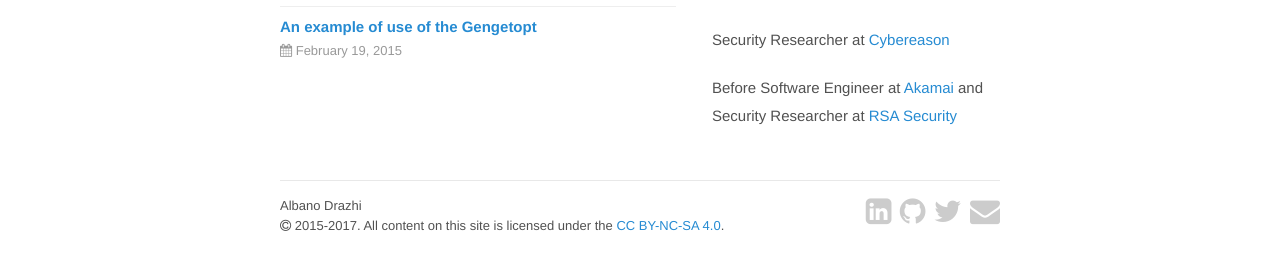
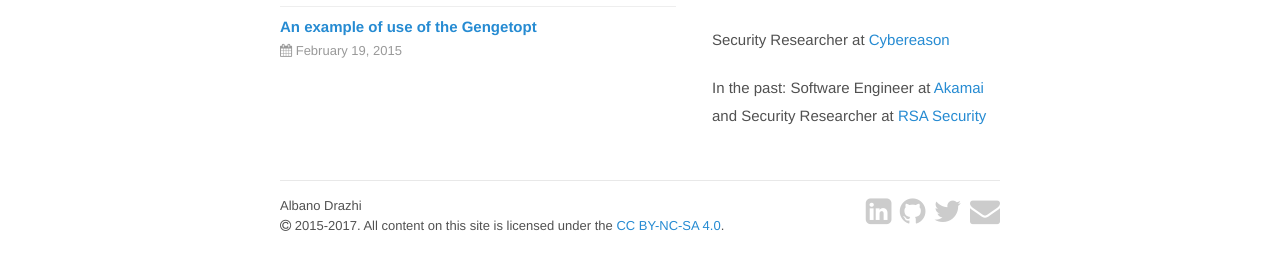
Before and after one commit to adrazhi/my-website, a Jekyll site: the page built from index.html, in a window 1280 px wide. Shown: the part 204-474 px from the top of the page. Built offline with Jekyll 4.4.1, drawn with Linux system fonts in a browser that asks for light colours; Markdown is read by kramdown in place of the engine named in the settings.

Commit message:
changing job descriptions

```diff
--- a/_includes/masthead.html
+++ b/_includes/masthead.html
@@ -4,7 +4,7 @@
             <a href="/" title="cd ~">{{ site.title }}</a>
         </h3>
         <nav class="masthead-nav">
-            <a href="/">Home</a>
+            <a href="/home">Home</a>
             <a href="/blog/">Blog</a>
             <a href="/projects/">Projects</a>
             <a href="/about/">About</a>
--- a/_layouts/home.html
+++ b/_layouts/home.html
@@ -19,7 +19,7 @@
                         <p><strong>Albano Drazhi</strong></p>
                         <p>Software Security Engineer and Penetration Tester.</p>
                         <p>Security Researcher at <a href="http://www.cybereason.com">Cybereason</a></p>
-                        <p>Before Software Engineer at <a href="http://www.akamai.com">Akamai</a> and Security Researcher at <a href="http://www.https://www.rsa.com/en-us">RSA Security</a></p>
+                        <p>In the past: Software Engineer at <a href="http://www.akamai.com">Akamai</a> and Security Researcher at <a href="http://www.https://www.rsa.com/en-us">RSA Security</a></p>
                     </div>
                 </div>
             </div>
```
